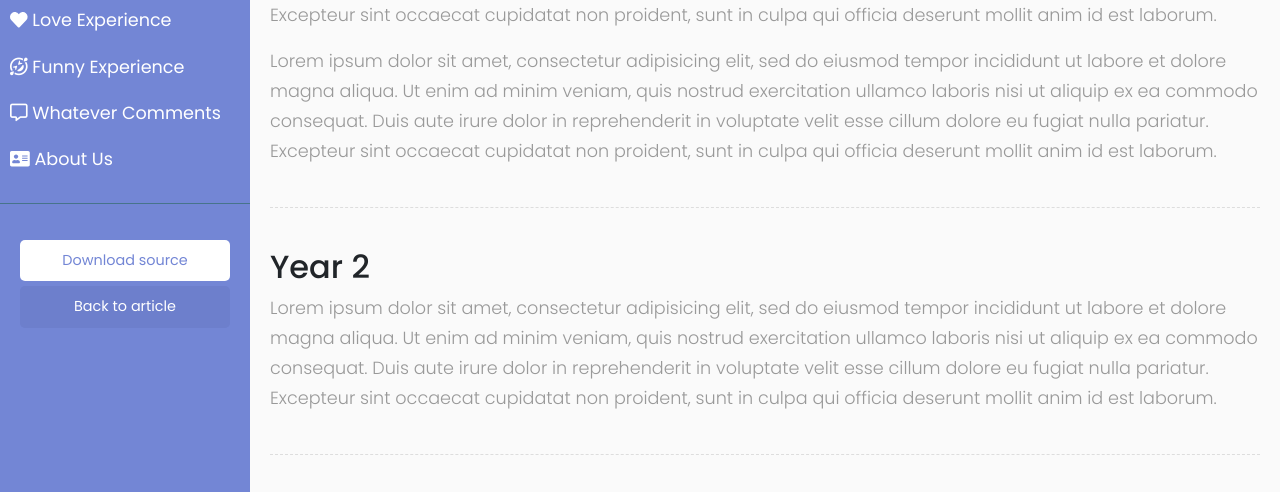
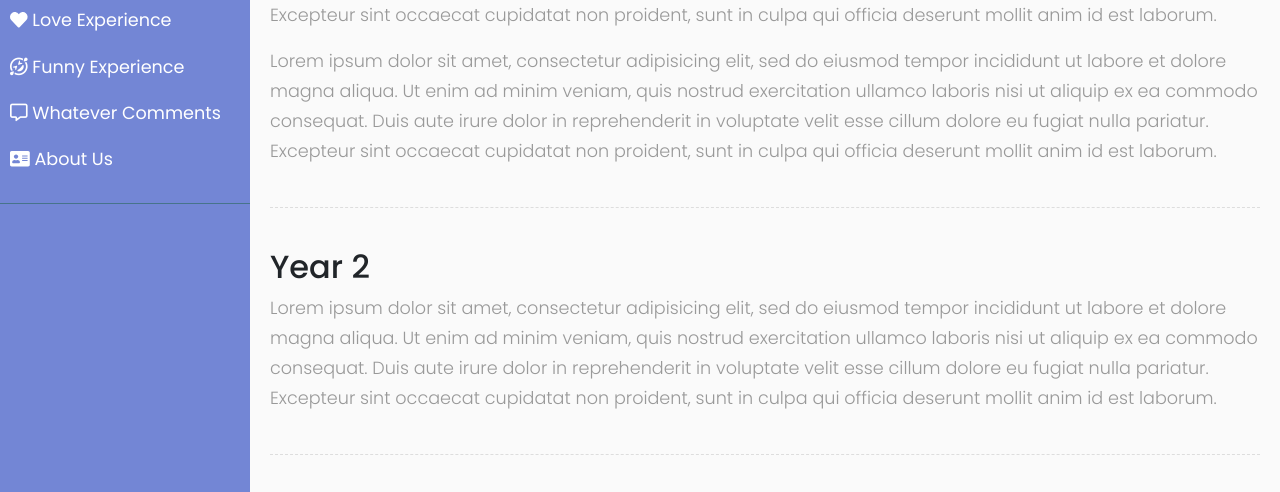
Before and after one commit to Sophal24/iflislove, a PHP site: page / in a window 1280 px wide. Shown: the part 263-755 px from the top of the page. Run offline with PHP 8.4, Linux system fonts and the light colour scheme; some libraries are stand-ins or nearby versions.

Commit message:
delete useless codes

```diff
--- a/index.php
+++ b/index.php
@@ -48,15 +48,6 @@
                 </li>
                 <li>
                     <a href="#"><i class="fas fa-address-card"></i> About Us</a>
-                </li>
-            </ul>
-
-            <ul class="list-unstyled CTAs">
-                <li>
-                    <a href="#" class="download">Download source</a>
-                </li>
-                <li>
-                    <a href="#" class="article">Back to article</a>
                 </li>
             </ul>
         </nav>
```
